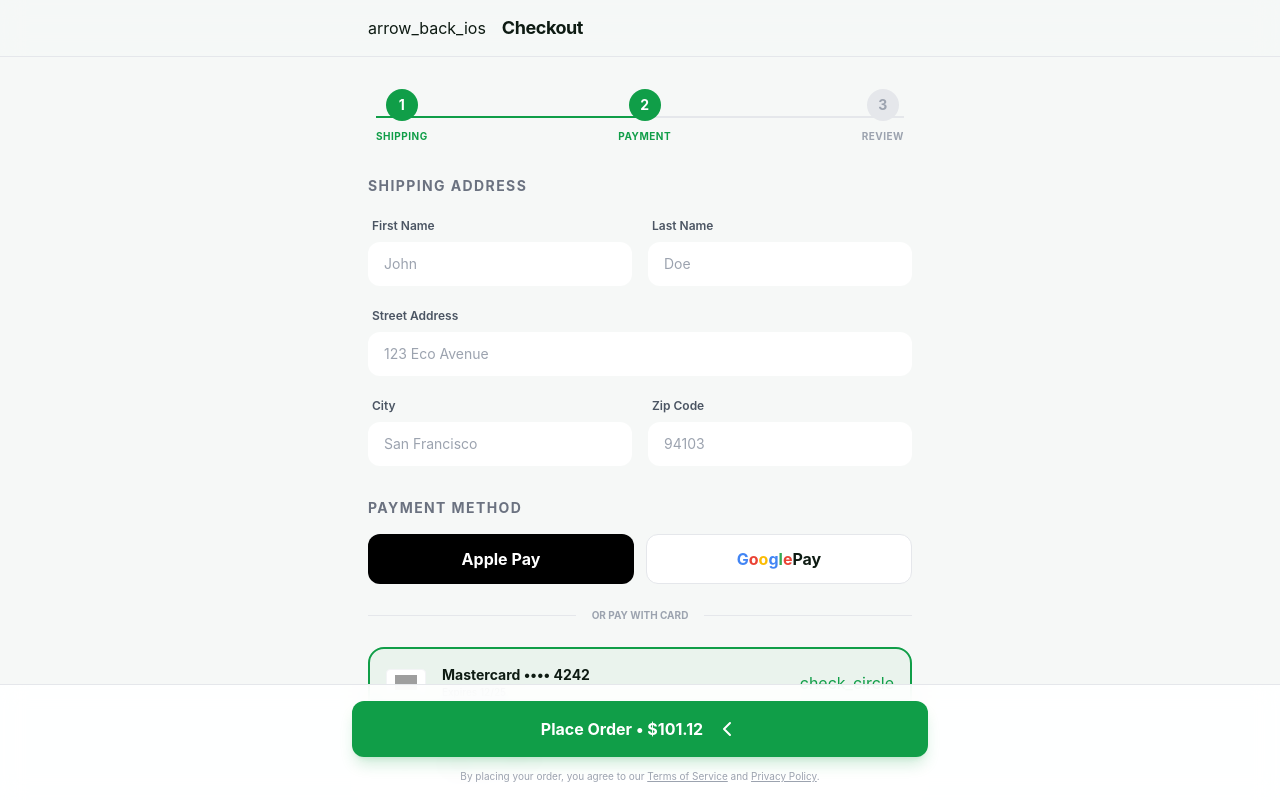
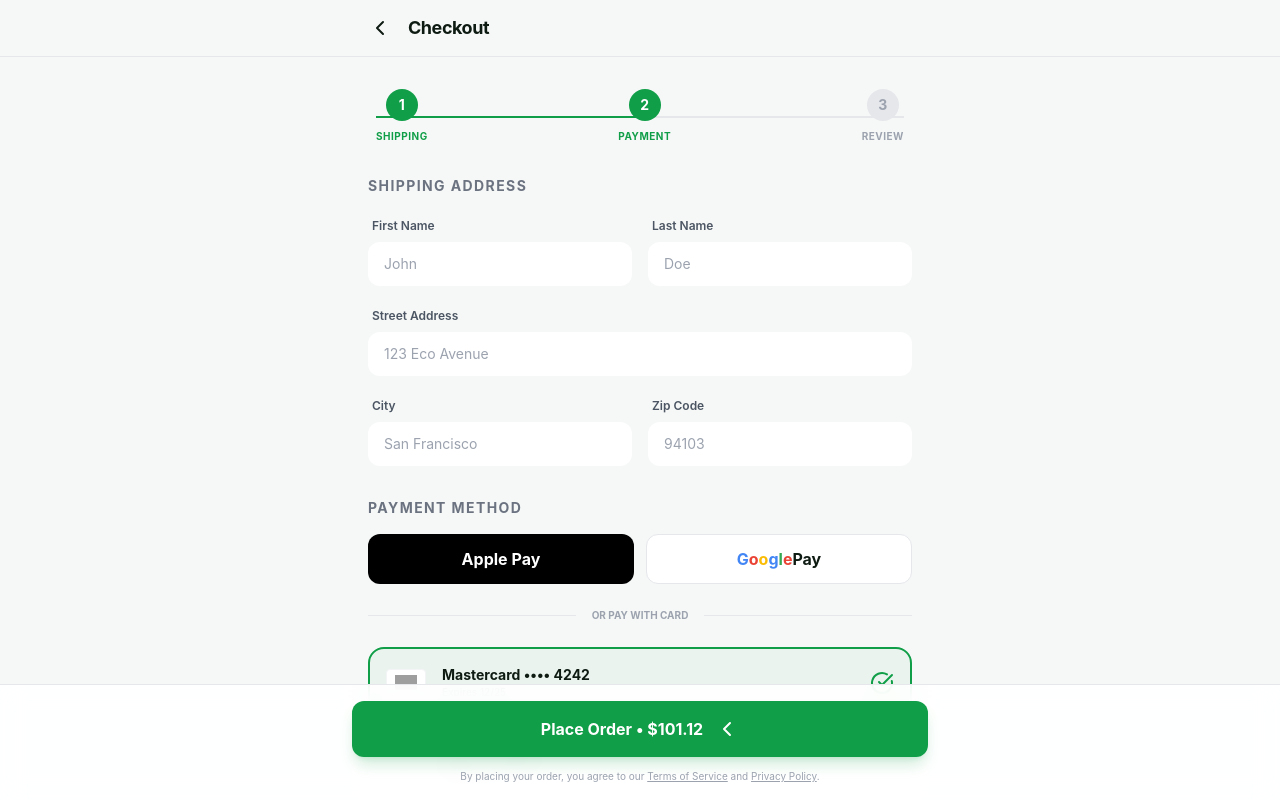
Before and after one commit to Dahmie87/PadiSquare-next-app, a Next.js app: page /checkout in a window 1280 px wide. Shown: the top 800 px of the page. Built offline with nearby package versions, Linux system fonts and the light colour scheme; grey boxes are pictures that could not be loaded.

Commit message:
add check cirle

```diff
--- a/app/checkout/page.tsx
+++ b/app/checkout/page.tsx
@@ -1,13 +1,13 @@
-import { ChevronLeft } from 'lucide-react'
+import { CheckCircle, ChevronLeft } from 'lucide-react'
 import React from 'react'
 
 const CheckOut = () => {
   return (
-    <div><body className="bg-background-light dark:bg-background-dark font-display text-[#0e1b13] dark:text-white antialiased">
+    <div><div className="bg-background-light dark:bg-background-dark font-display text-[#0e1b13] dark:text-white antialiased">
 <header className="sticky top-0 z-50 bg-background-light/80 dark:bg-background-dark/80 backdrop-blur-md border-b border-gray-200 dark:border-gray-800">
 <div className="flex items-center p-4 justify-between max-w-xl mx-auto">
 <div className="flex items-center gap-4">
-<span className="material-symbols-outlined cursor-pointer">arrow_back_ios</span>
+<ChevronLeft/>
 <h2 className="text-lg font-bold leading-tight tracking-tight text-center flex-1">Checkout</h2>
 </div>
 <div className="w-6"></div>
@@ -87,7 +87,7 @@ const CheckOut = () => {
 <p className="text-[10px] text-gray-500 font-medium">Expires 12/25</p>
 </div>
 </div>
-<span className="material-symbols-outlined text-primary filled-icon">check_circle</span>
+<CheckCircle className=" text-primary filled-icon"/>
 </div>
 <div className="p-4 bg-white dark:bg-gray-900 border border-gray-100 dark:border-gray-800 rounded-2xl flex items-center justify-between">
 <div className="flex items-center gap-4 opacity-70">
@@ -144,7 +144,7 @@ const CheckOut = () => {
 </div>
 </div>
 
-</body></div>
+</div></div>
   )
 }
 
```
